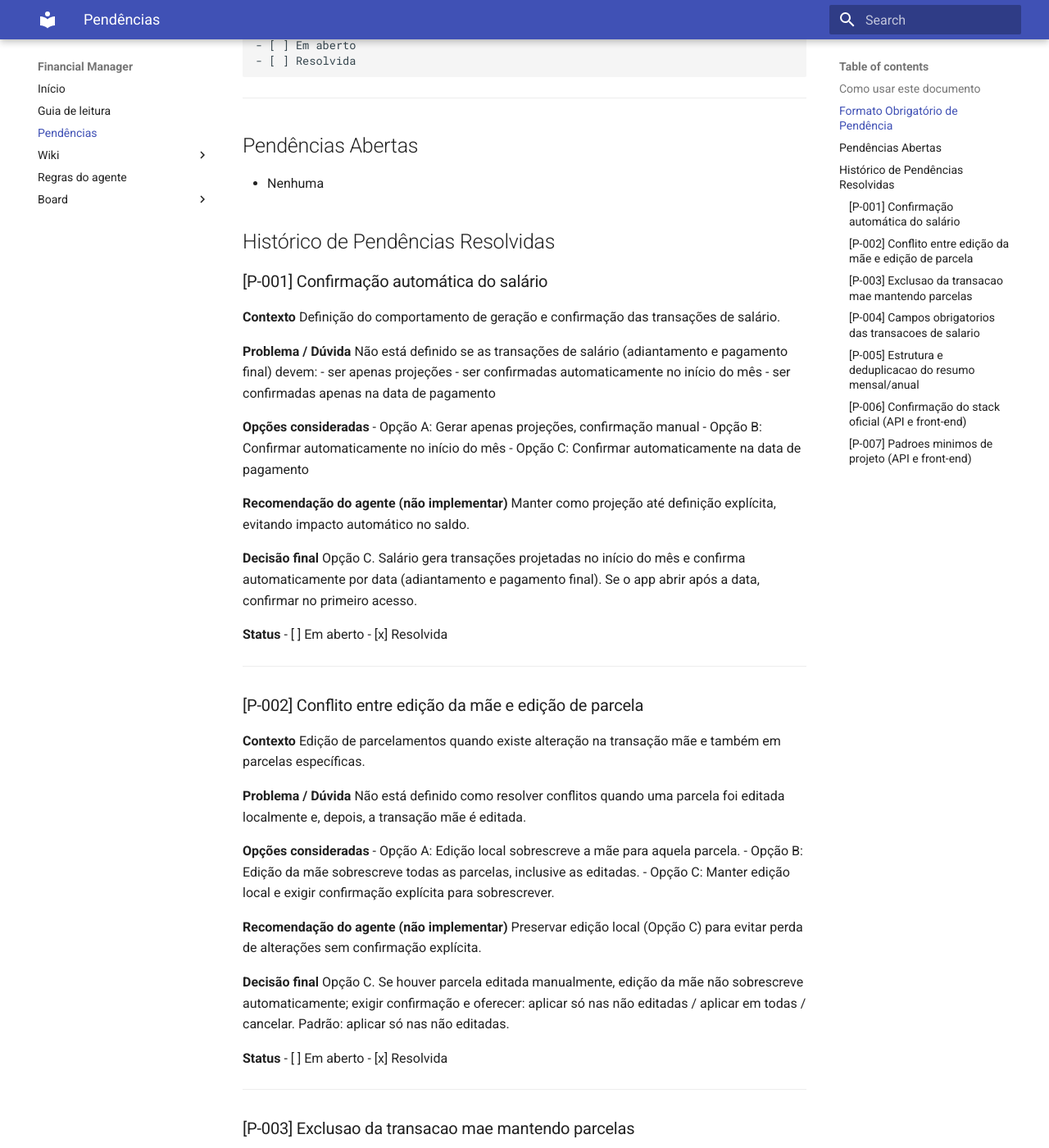
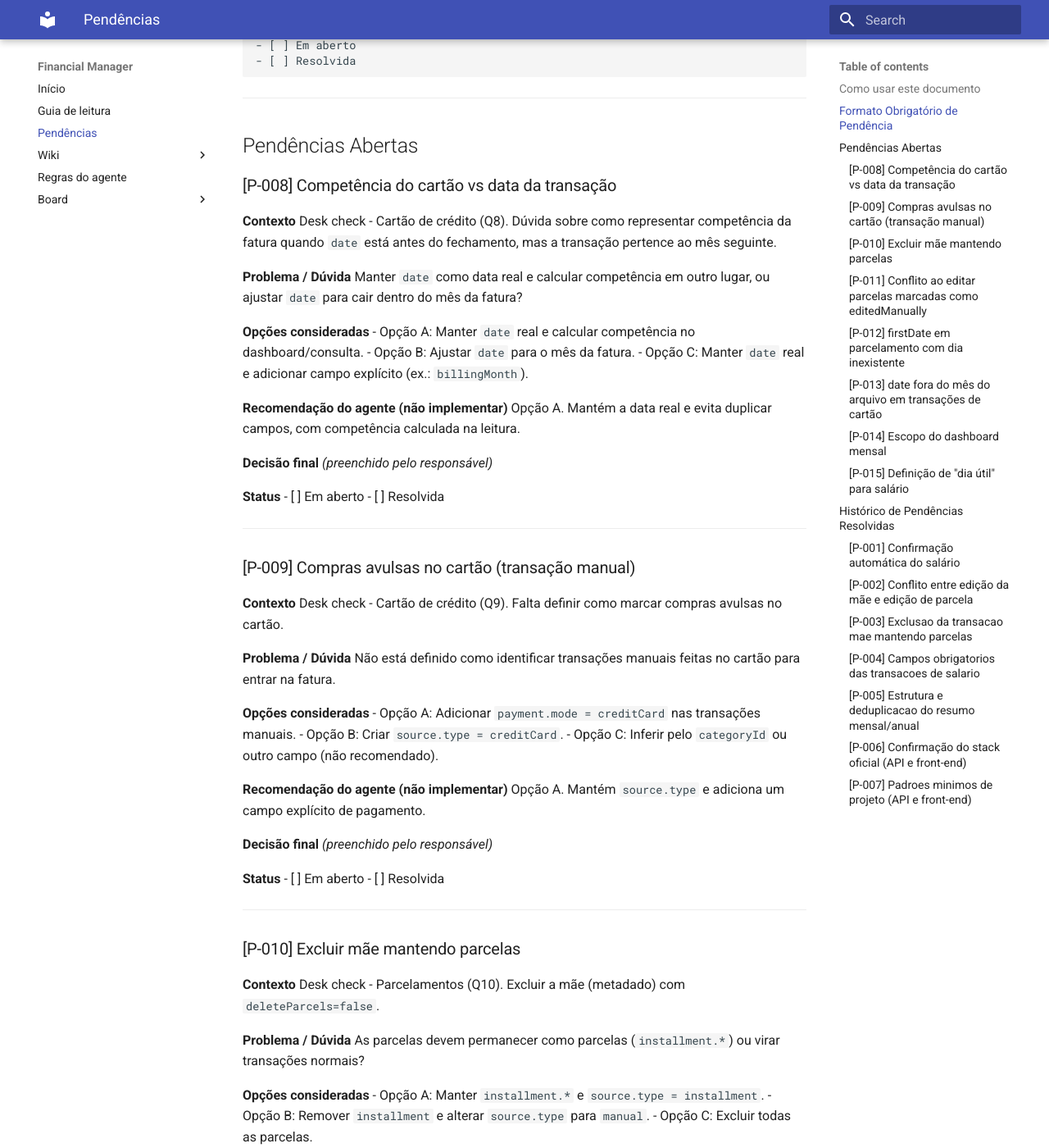
Before and after one commit to gabrielcanali/financial-manager, an MkDocs documentation site: the page built from docs/pendencias.md, in a window 1280 px wide and 1400 px high, scrolled down 1186 px. Shown: the whole window at 82% size. Built offline with MkDocs 1.6.1 and Material for MkDocs 9.7.7, drawn with Linux system fonts in a browser that asks for light colours; some of the changed text lies outside the part shown.

Commit message:
feat: deskcheck and create tasks

```diff
--- a/docs/pendencias.md
+++ b/docs/pendencias.md
@@ -54,7 +54,205 @@ _(preenchido pelo responsável)_
 
 ## Pendências Abertas
 
-- Nenhuma
+### [P-008] Competência do cartão vs data da transação
+
+**Contexto**
+Desk check - Cartão de crédito (Q8). Dúvida sobre como representar competência da fatura
+quando `date` está antes do fechamento, mas a transação pertence ao mês seguinte.
+
+**Problema / Dúvida**
+Manter `date` como data real e calcular competência em outro lugar, ou ajustar `date`
+para cair dentro do mês da fatura?
+
+**Opções consideradas**
+- Opção A: Manter `date` real e calcular competência no dashboard/consulta.
+- Opção B: Ajustar `date` para o mês da fatura.
+- Opção C: Manter `date` real e adicionar campo explícito (ex.: `billingMonth`).
+
+**Recomendação do agente (não implementar)**
+Opção A. Mantém a data real e evita duplicar campos, com competência calculada na leitura.
+
+**Decisão final**
+_(preenchido pelo responsável)_
+
+**Status**
+- [ ] Em aberto
+- [ ] Resolvida
+
+---
+
+### [P-009] Compras avulsas no cartão (transação manual)
+
+**Contexto**
+Desk check - Cartão de crédito (Q9). Falta definir como marcar compras avulsas no cartão.
+
+**Problema / Dúvida**
+Não está definido como identificar transações manuais feitas no cartão para entrar na fatura.
+
+**Opções consideradas**
+- Opção A: Adicionar `payment.mode = creditCard` nas transações manuais.
+- Opção B: Criar `source.type = creditCard`.
+- Opção C: Inferir pelo `categoryId` ou outro campo (não recomendado).
+
+**Recomendação do agente (não implementar)**
+Opção A. Mantém `source.type` e adiciona um campo explícito de pagamento.
+
+**Decisão final**
+_(preenchido pelo responsável)_
+
+**Status**
+- [ ] Em aberto
+- [ ] Resolvida
+
+---
+
+### [P-010] Excluir mãe mantendo parcelas
+
+**Contexto**
+Desk check - Parcelamentos (Q10). Excluir a mãe (metadado) com `deleteParcels=false`.
+
+**Problema / Dúvida**
+As parcelas devem permanecer como parcelas (`installment.*`) ou virar transações normais?
+
+**Opções consideradas**
+- Opção A: Manter `installment.*` e `source.type = installment`.
+- Opção B: Remover `installment` e alterar `source.type` para `manual`.
+- Opção C: Excluir todas as parcelas.
+
+**Recomendação do agente (não implementar)**
+Opção A. Preserva o vínculo e evita perda de contexto.
+
+**Decisão final**
+_(preenchido pelo responsável)_
+
+**Status**
+- [ ] Em aberto
+- [ ] Resolvida
+
+---
+
+### [P-011] Conflito ao editar parcelas marcadas como `editedManually`
+
+**Contexto**
+Desk check - Parcelamentos (Q11). Definição do fluxo/erro quando há conflito.
+
+**Problema / Dúvida**
+Não está definido o status/fluxo quando o update do pai encontra parcelas editadas.
+
+**Opções consideradas**
+- Opção A: Retornar 409 e exigir `conflictStrategy`.
+- Opção B: Retornar 400 como erro de validação.
+- Opção C: Aplicar parcial e retornar 200 com aviso.
+
+**Recomendação do agente (não implementar)**
+Opção A. Conflito explícito evita sobrescrita silenciosa.
+
+**Decisão final**
+_(preenchido pelo responsável)_
+
+**Status**
+- [ ] Em aberto
+- [ ] Resolvida
+
+---
+
+### [P-012] `firstDate` em parcelamento com dia inexistente
+
+**Contexto**
+Desk check - Parcelamentos (Q12). `firstDate` pode gerar datas inválidas nos meses seguintes.
+
+**Problema / Dúvida**
+Não está definido como tratar meses sem o dia escolhido (ex.: 31 em fevereiro).
+
+**Opções consideradas**
+- Opção A: Ajustar para o último dia do mês.
+- Opção B: Rejeitar o parcelamento.
+- Opção C: Ajustar para o dia útil mais próximo.
+
+**Recomendação do agente (não implementar)**
+Opção A. Mantém previsibilidade e evita rejeição inesperada.
+
+**Decisão final**
+_(preenchido pelo responsável)_
+
+**Status**
+- [ ] Em aberto
+- [ ] Resolvida
+
+---
+
+### [P-013] `date` fora do mês do arquivo em transações de cartão
+
+**Contexto**
+Desk check - Transações (Q13). Regra atual exige `date` no mesmo mês do arquivo.
+
+**Problema / Dúvida**
+Não está definido se transações de cartão podem ter `date` fora do mês da fatura.
+
+**Opções consideradas**
+- Opção A: Manter regra rígida para todas as transações.
+- Opção B: Permitir exceção para cartão.
+- Opção C: Manter `date` real e adicionar campo de competência (ex.: `billingMonth`).
+
+**Recomendação do agente (não implementar)**
+Opção C. Preserva a data real e deixa a competência explícita.
+
+**Decisão final**
+_(preenchido pelo responsável)_
+
+**Status**
+- [ ] Em aberto
+- [ ] Resolvida
+
+---
+
+### [P-014] Escopo do dashboard mensal
+
+**Contexto**
+Desk check - Dashboard (Q14). Dúvida sobre o que entra no resumo mensal.
+
+**Problema / Dúvida**
+Não está definido se o dashboard deve gerar projeções automaticamente ou apenas ler arquivos.
+
+**Opções consideradas**
+- Opção A: Dashboard lê apenas o que já existe nos arquivos.
+- Opção B: Dashboard dispara geração automática.
+- Opção C: Dashboard projeta tudo em memória sem persistir.
+
+**Recomendação do agente (não implementar)**
+Opção A. Evita comportamento implícito e mantém previsibilidade.
+
+**Decisão final**
+_(preenchido pelo responsável)_
+
+**Status**
+- [ ] Em aberto
+- [ ] Resolvida
+
+---
+
+### [P-015] Definição de "dia útil" para salário
+
+**Contexto**
+Desk check - Salário (Q4). Foi citado ajuste para dia útil mais próximo.
+
+**Problema / Dúvida**
+Não está definido o que conta como dia útil (apenas fim de semana ou feriados).
+
+**Opções consideradas**
+- Opção A: Considerar apenas sábado/domingo.
+- Opção B: Considerar feriados com calendário fixo.
+- Opção C: Permitir configuração de feriados.
+
+**Recomendação do agente (não implementar)**
+Opção A para o MVP, por simplicidade.
+
+**Decisão final**
+_(preenchido pelo responsável)_
+
+**Status**
+- [ ] Em aberto
+- [ ] Resolvida
 
 ## Histórico de Pendências Resolvidas
 
```
Also changed, not shown: docs/board/[0] TO-DO/API-025.md (added, +75 -0 lines), docs/board/[0] TO-DO/API-026.md (added, +72 -0 lines), docs/board/[0] TO-DO/DOC-002.md (added, +72 -0 lines).
